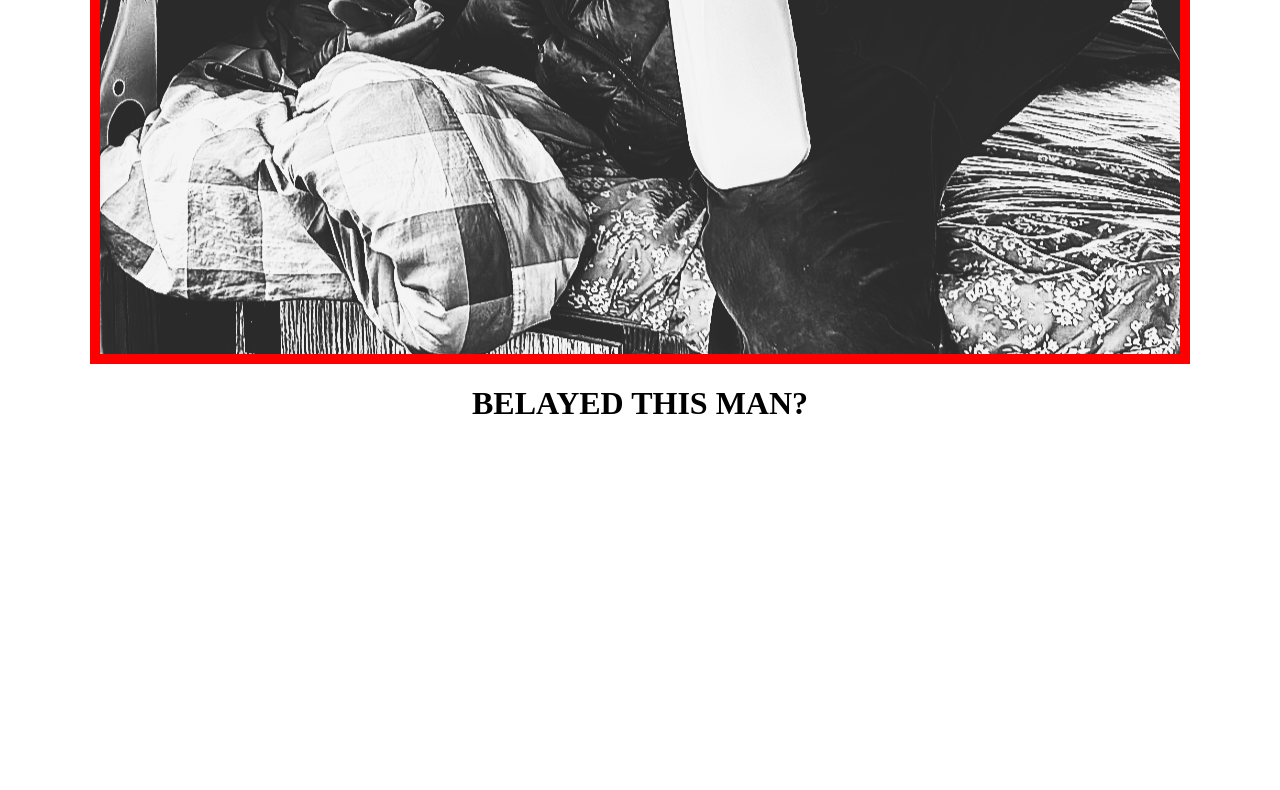
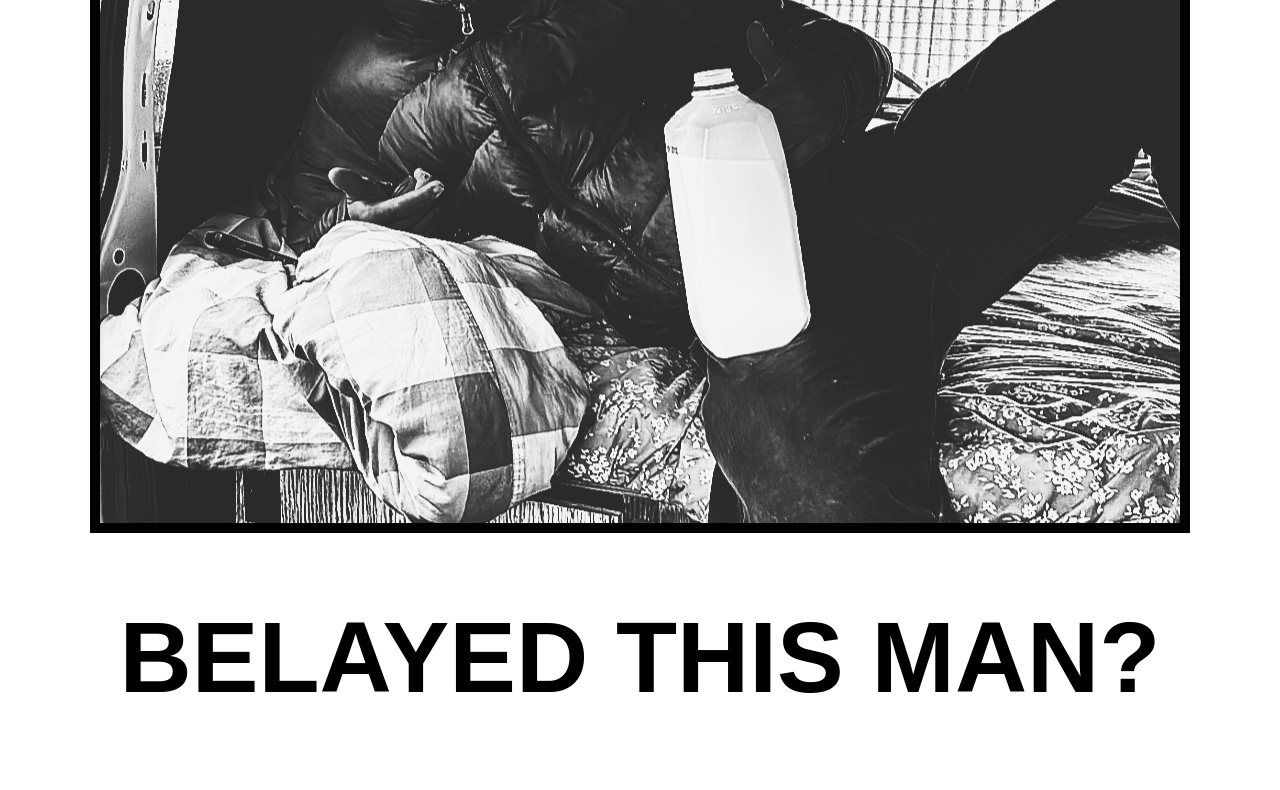
Before and after one commit to johnlawsharrison/jahnik, a plain HTML site: page index.html in a window 1280 px wide. Shown: the part 674-1464 px from the top of the page. Before the commit the page ends 1126 px from the top, so only its background shows below. Drawn offline with Linux system fonts and the light colour scheme.

Commit message:
Update jah styling

```diff
--- a/main.css
+++ b/main.css
@@ -6,5 +6,10 @@
 }
 
 .jahnik-img {
-    border: 10px solid red;
+    border: 10px solid black;
 }
+
+h1 {
+    font-size: 100px;
+    font-family: Arial, Helvetica, sans-serif;
+}
```
